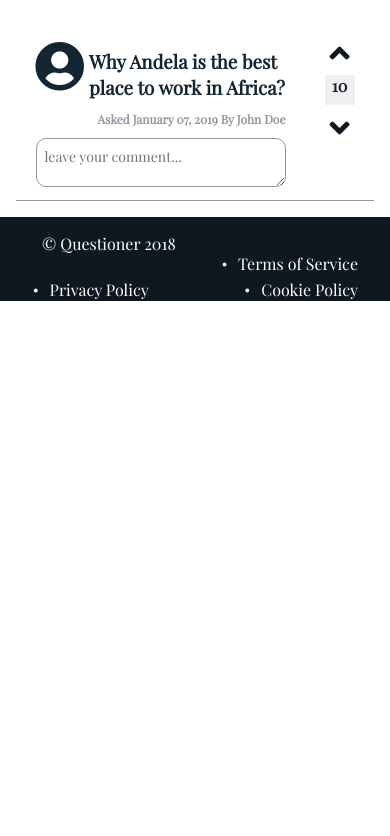
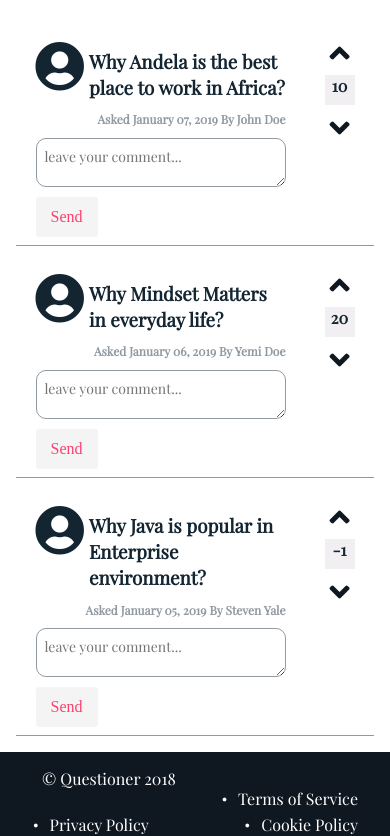
Before and after one commit to abidex4yemi/meet-up-questioner, a website: page UI/index.html in a window 390 px wide. Shown: the part 875-1711 px from the top of the page. Before the commit the page ends 1176 px from the top, so only its background shows below. Drawn offline with nearby package versions, Linux system fonts and the light colour scheme.

Commit message:
updated UI index page for responsiveness

```diff
--- a/UI/css/style.css
+++ b/UI/css/style.css
@@ -729,6 +729,13 @@ body {
   padding-left: 1em;
 }
 
+.comment-btn {
+  vertical-align: top;
+  height: 40px;
+  margin-top: 5px;
+  line-height: 40px;
+}
+
 .votes__container {
   display: flex;
   flex-direction: column;
--- a/UI/index.html
+++ b/UI/index.html
@@ -86,12 +86,12 @@
                 <span class="media__img"><i class="fas fa-user-circle"></i></span>
                 <h3 class="single__question__topic">Why Andela is the best place to work in Africa?</h3>
               </div>
-
               <div class="question__body">
                 <p class="posted_by"><span>Asked</span> <span>January 07, 2019</span> By <span>John Doe</span></p>
-                <div id="msg_container" class="msg_container">
-                  <textarea class="msg_input" contenteditable="true" dir="auto" role="textbox" id="msg_input"
+                <div id="msg_container-0" class="msg_container-0">
+                  <textarea class="msg_input" contenteditable="true" dir="auto" role="textbox" id="msg_input-0"
                     placeholder="leave your comment..." cols="80" rows="2"></textarea>
+                  <a href="#" class="nav__link btn btn__primary--color btn__primary--color--outline comment-btn">Send</a>
                 </div>
               </div>
             </div>
@@ -107,6 +107,59 @@
           </div>
           <!--/.question-feeds__content-->
 
+          <div class="single__question">
+            <div class="single__question__info">
+              <div class="question__header">
+                <span class="media__img"><i class="fas fa-user-circle"></i></span>
+                <h3 class="single__question__topic">Why Mindset Matters in everyday life?</h3>
+              </div>
+              <div class="question__body">
+                <p class="posted_by"><span>Asked</span> <span>January 06, 2019</span> By <span>Yemi Doe</span></p>
+                <div id="msg_container-1" class="msg_container-1">
+                  <textarea class="msg_input" contenteditable="true" dir="auto" role="textbox" id="msg_input-1"
+                    placeholder="leave your comment..." cols="80" rows="2"></textarea>
+                  <a href="#" class="nav__link btn btn__primary--color btn__primary--color--outline comment-btn">Send</a>
+                </div>
+              </div>
+            </div>
+
+            <div class="single__question__vote" id="question-1">
+              <div class="votes__container">
+                <a href="#" class="vote-up tooltip"><i class="fas fa-angle-up"></i><span class="tooltiptext">Up Vote</span></a>
+                <span class="vote-count">20</span>
+                <a href="#" class="vote-down tooltip"><i class="fas fa-angle-down"></i><span class="tooltiptext">Down
+                    Vote</span></a>
+              </div>
+            </div>
+          </div>
+          <!--/.question-feeds__content-->
+
+          <div class="single__question">
+            <div class="single__question__info">
+              <div class="question__header">
+                <span class="media__img"><i class="fas fa-user-circle"></i></span>
+                <h3 class="single__question__topic">Why Java is popular in Enterprise environment?</h3>
+              </div>
+              <div class="question__body">
+                <p class="posted_by"><span>Asked</span> <span>January 05, 2019</span> By <span>Steven Yale</span></p>
+                <div id="msg_container-2" class="msg_container-2">
+                  <textarea class="msg_input" contenteditable="true" dir="auto" role="textbox" id="msg_input-2"
+                    placeholder="leave your comment..." cols="80" rows="2"></textarea>
+                  <a href="#" class="nav__link btn btn__primary--color btn__primary--color--outline comment-btn">Send</a>
+                </div>
+              </div>
+            </div>
+
+            <div class="single__question__vote" id="question-2">
+              <div class="votes__container">
+                <a href="#" class="vote-up tooltip"><i class="fas fa-angle-up"></i><span class="tooltiptext">Up Vote</span></a>
+                <span class="vote-count">-1</span>
+                <a href="#" class="vote-down tooltip"><i class="fas fa-angle-down"></i><span class="tooltiptext">Down
+                    Vote</span></a>
+              </div>
+            </div>
+          </div>
+          <!--/.question-feeds__content-->
         </div>
       </div>
       <!--/.container-->
```
Also changed, not shown: app/data/meetuprecord.json (+1 -1 lines), app/data/questionrecord.json (+1 -1 lines).
